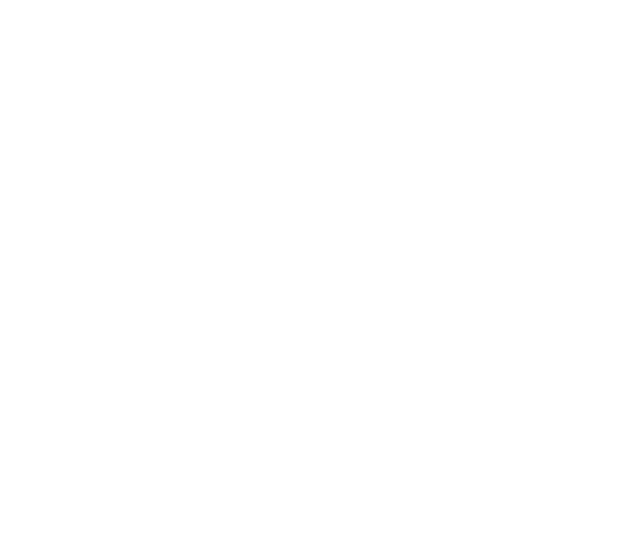
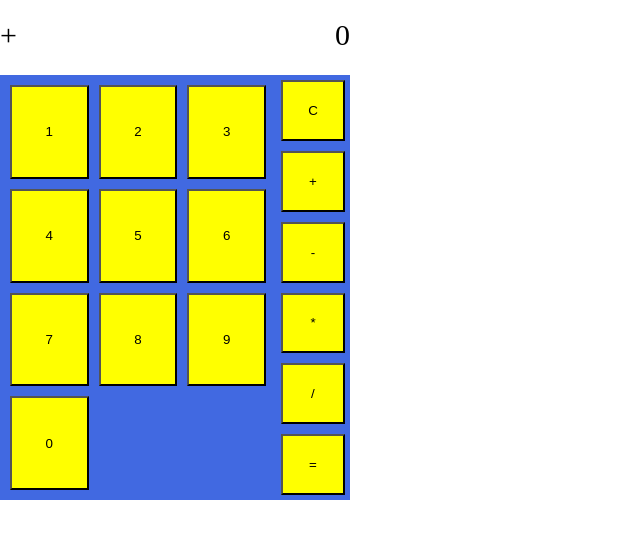
Before and after one commit to moshjeyers321/Calculator, a plain HTML site: page index.html in a window 1280 px wide. Shown: the whole page, without its empty margins (0-640 px from the left). Drawn offline with Linux system fonts and the light colour scheme.

Commit message:
added button layout and update display function

```diff
--- a/app.js
+++ b/app.js
@@ -1,3 +1,7 @@
+const RUNNING_TOTAL = 0;
+const DISPLAY = document.getElementById("numDisplay");
+const OPERATOR_DISPLAY = document.getElementById
+
 function add(a, b) {
     return a + b;
 }
@@ -13,3 +17,17 @@ function multiply(a, b) {
 function divide(a, b) {
     return a / b;
 }
+
+function operate(operator, a, b) {
+    return operator(a, b);
+}
+
+function clear() {
+    RUNNING_TOTAL = 0;
+}
+
+function updateDisplay() {
+    DISPLAY.textContent = RUNNING_TOTAL
+}
+
+updateDisplay();
--- a/index.html
+++ b/index.html
@@ -11,6 +11,35 @@
 
 <body>
 
+    <div class="container">
+        <div class="display">
+            <div class="display-content" id="operatorDisplay">+</div>
+            <div class="display-content" id="numDisplay">1234</div>
+        </div>
+        <div class="buttons">
+            <div class="numbersGrid">
+                <button class="btn numberBtn" id='1'>1</button>
+                <button class="btn numberBtn" id='2'>2</button>
+                <button class="btn numberBtn" id='3'>3</button>
+                <button class="btn numberBtn" id='4'>4</button>
+                <button class="btn numberBtn" id='5'>5</button>
+                <button class="btn numberBtn" id='6'>6</button>
+                <button class="btn numberBtn" id='7'>7</button>
+                <button class="btn numberBtn" id='8'>8</button>
+                <button class="btn numberBtn" id='9'>9</button>
+                <button class="btn numberBtn" id='0'>0</button>
+            </div>
+            <div class="functions">
+                <button class="btn functionBtn" id="clear">C</button>
+                <button class="btn functionBtn" id="add">+</button>
+                <button class="btn functionBtn" id="subtract">-</button>
+                <button class="btn functionBtn" id="multiply">*</button>
+                <button class="btn functionBtn" id="divide">/</button>
+                <button class="btn functionBtn" id="equals">=</button>
+            </div>
+        </div>
+    </div>
+
 </body>
 <script src="./app.js"></script>
 
--- a/style.css
+++ b/style.css
@@ -0,0 +1,62 @@
+* {
+    /* border: 1px solid red; */
+    padding: 0;
+    margin: 0;
+}
+
+
+.container {
+    display: flex;
+    flex-direction: column;
+    align-content: center;
+    height: 500px;
+    width: 350px;
+}
+
+.display {
+    flex-grow: 1;
+    background-color: white;
+    height: 50px;
+    width: auto;
+
+    display: flex;
+    flex-wrap: wrap;
+    justify-content: space-between;
+    align-content: center;
+}
+
+.display-content {
+    height: 40px;
+    font-size: 30px;
+}
+
+.buttons {
+    display: flex;
+    flex-grow: 10;
+    justify-content: center;
+    background-color: royalblue;
+}
+
+.numbersGrid {
+    padding: 10px;
+    display: grid;
+    grid-template-rows: repeat(4, 1fr);
+    grid-template-columns: repeat(3, 1fr);
+    flex-grow: 4;
+    gap: 10px;
+}
+
+.btn {
+    background-color: yellow;
+}
+
+.functions {
+    flex-grow: 1;
+    display: flex;
+    flex-direction: column;
+}
+
+.functionBtn {
+    flex-grow: 1;
+    margin: 5px;
+}
```
